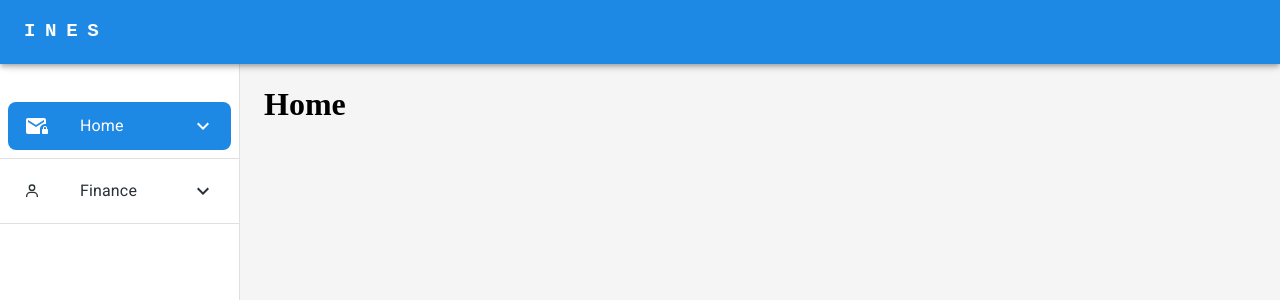
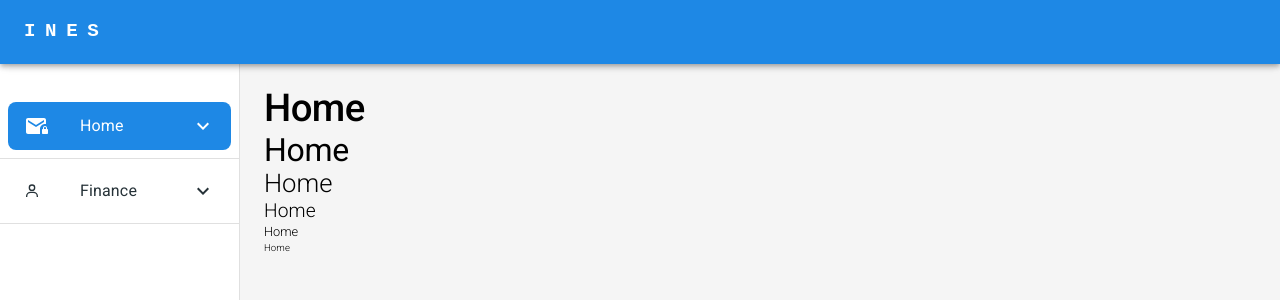
Before and after one commit to ines-erp/react-frontend, a React (Vite) app: page /home in a window 1280 px wide. Shown: the top 300 px of the page. Built offline with nearby package versions, Linux system fonts and the light colour scheme.

Commit message:
WIP: adjusting typography

```diff
--- a/src/pages/home/index.jsx
+++ b/src/pages/home/index.jsx
@@ -1,11 +1,17 @@
 import {RouterMainMenu} from "@/menu/index.jsx";
 import {Outlet} from "react-router-dom";
 import {homeRoutes} from "@/pages/home/homeRoutes.jsx";
+import {Typography} from "@mui/material";
 
 export const HomePage =() => {
     return (
         <>
-            <h1>Home</h1>
+            <Typography variant='h1'>Home</Typography>
+            <Typography variant='h2'>Home</Typography>
+            <Typography variant='h3'>Home</Typography>
+            <Typography variant='h4'>Home</Typography>
+            <Typography variant='h5'>Home</Typography>
+            <Typography variant='h6'>Home</Typography>
         </>
     )
 }
--- a/src/themes/inesMainTheme.js
+++ b/src/themes/inesMainTheme.js
@@ -34,7 +34,7 @@ export const inesMainTheme = createTheme({
                 {props: {variant: "h3"}, style: {fontSize: '1.6rem', fontWeight: 300}},
                 {props: {variant: "h4"}, style: {fontSize: '1.2rem', fontWeight: 300}},
                 {props: {variant: "h5"}, style: {fontSize: '0.8rem', fontWeight: 100}},
-                {props: {variant: "h6"}, style: {fontSize: '0.4rem', fontWeight: 100}},
+                {props: {variant: "h6"}, style: {fontSize: '0.6rem', fontWeight: 100}},
             ]
         }
     },
```
